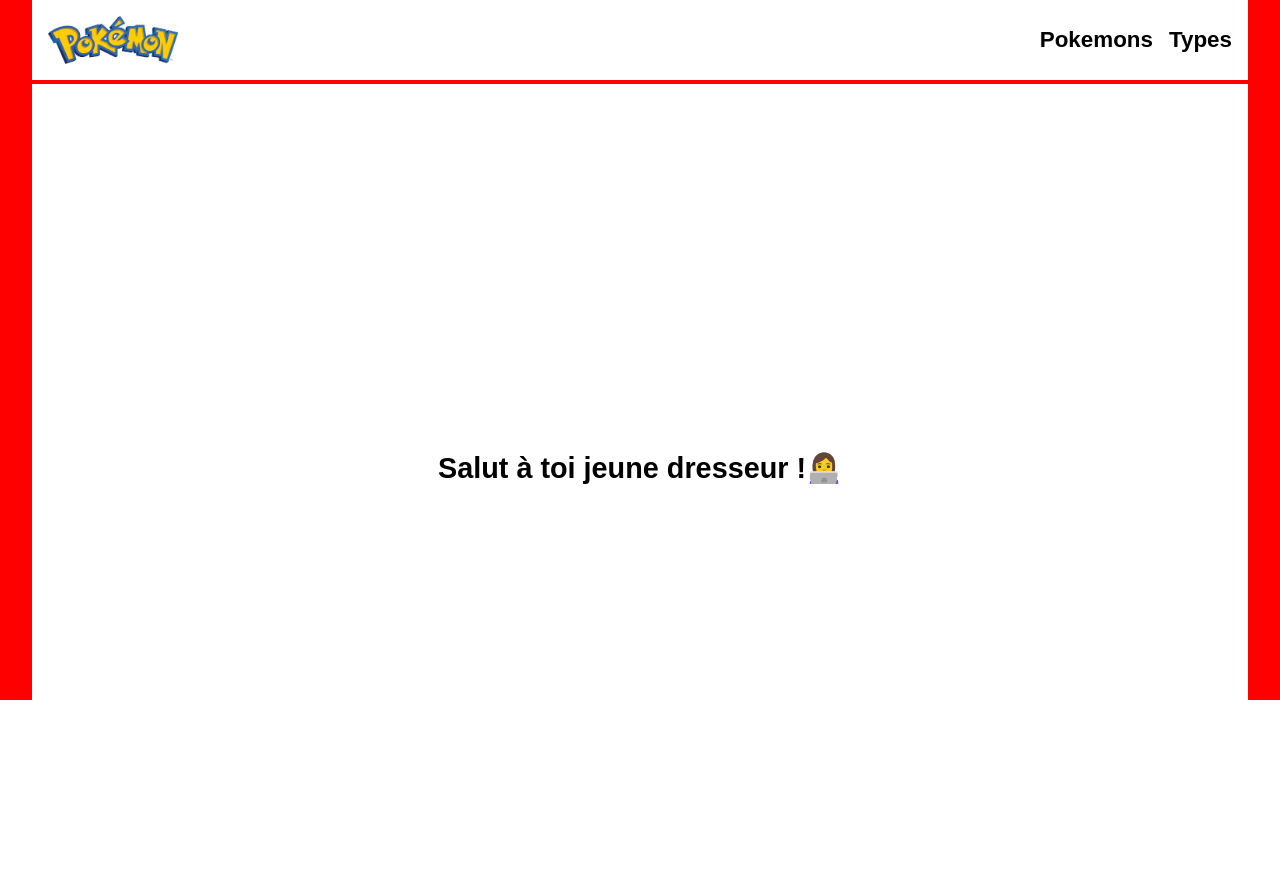
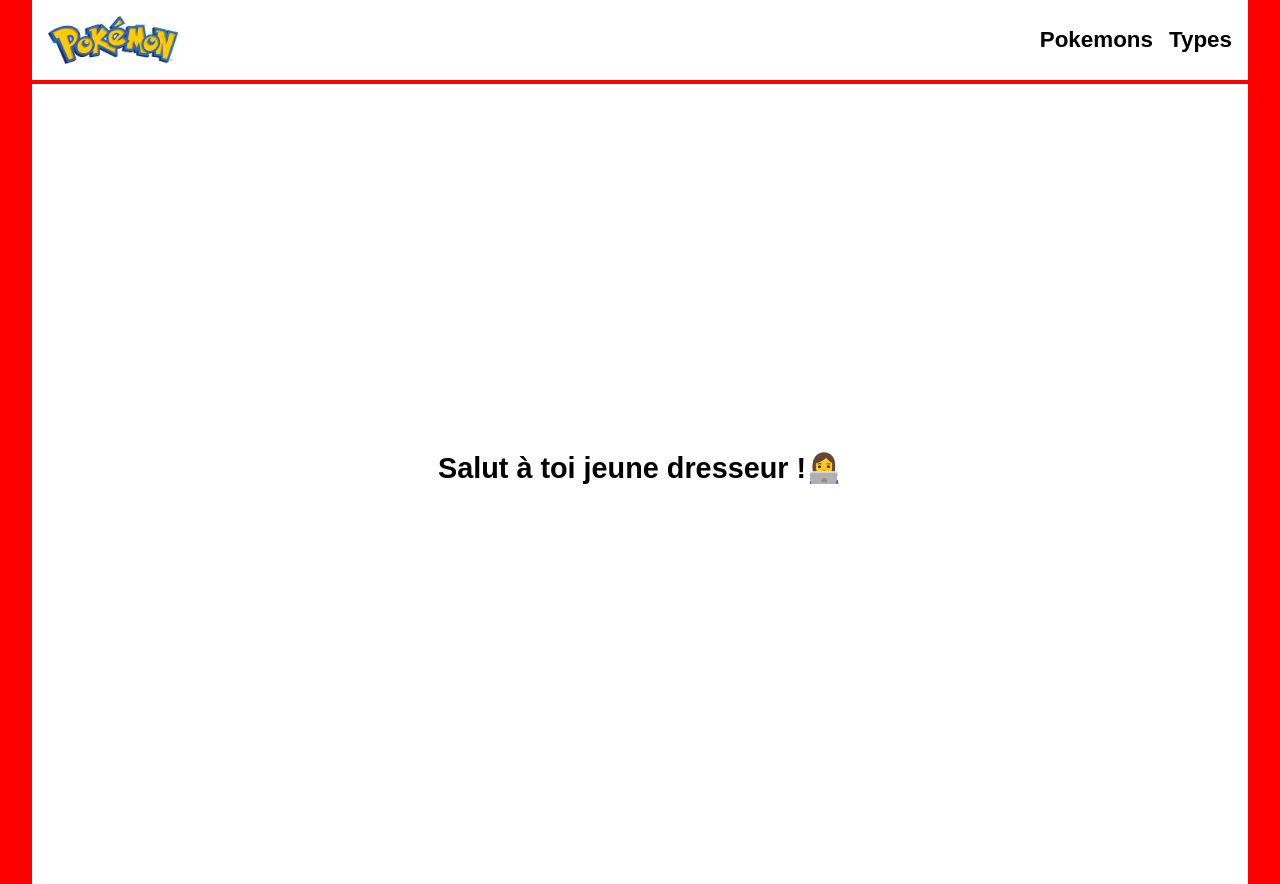
Before and after one commit to Sabrinabendraoua/POKEMON, a React (Vite) app: page / in a window 1280 px wide. Built offline with nearby package versions, Linux system fonts and the light colour scheme; the HTML template or start-up script is replaced by a standard one.

Commit message:
css Home

```diff
--- a/src/assets/Home.css
+++ b/src/assets/Home.css
@@ -1,6 +1,5 @@
 body {
   max-width: 1280px;
-  height: 700px;
   margin: 0 auto;
   box-sizing: border-box;
   border-left: 2rem red solid;
@@ -49,7 +48,6 @@ h1 {
   flex-wrap: wrap;
   justify-content: center;
   align-items: center;
-  flex-wrap: wrap;
 }
 .type {
   display: flex;
@@ -89,5 +87,3 @@ h1 {
   font-weight: 600;
   padding: 0.5rem;
 }
-
-/************************CSS TYPE***********************/
```
